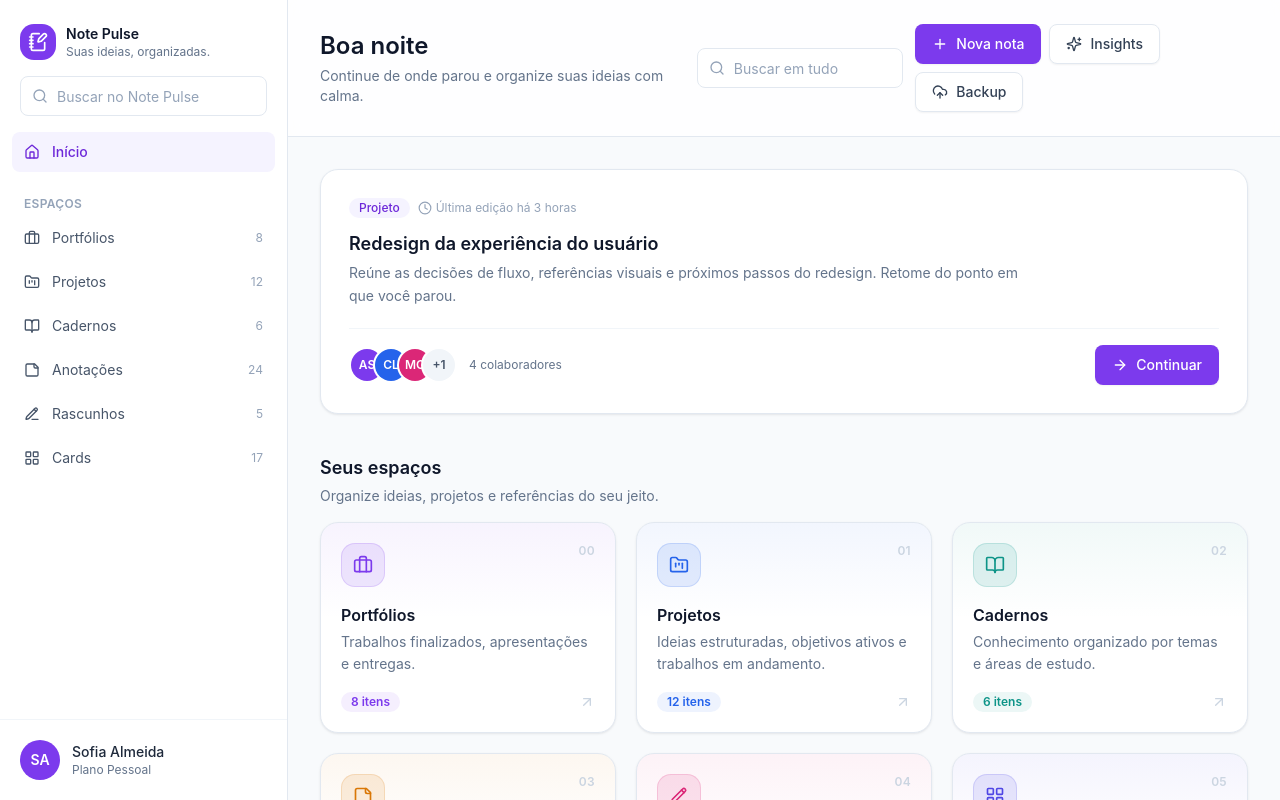
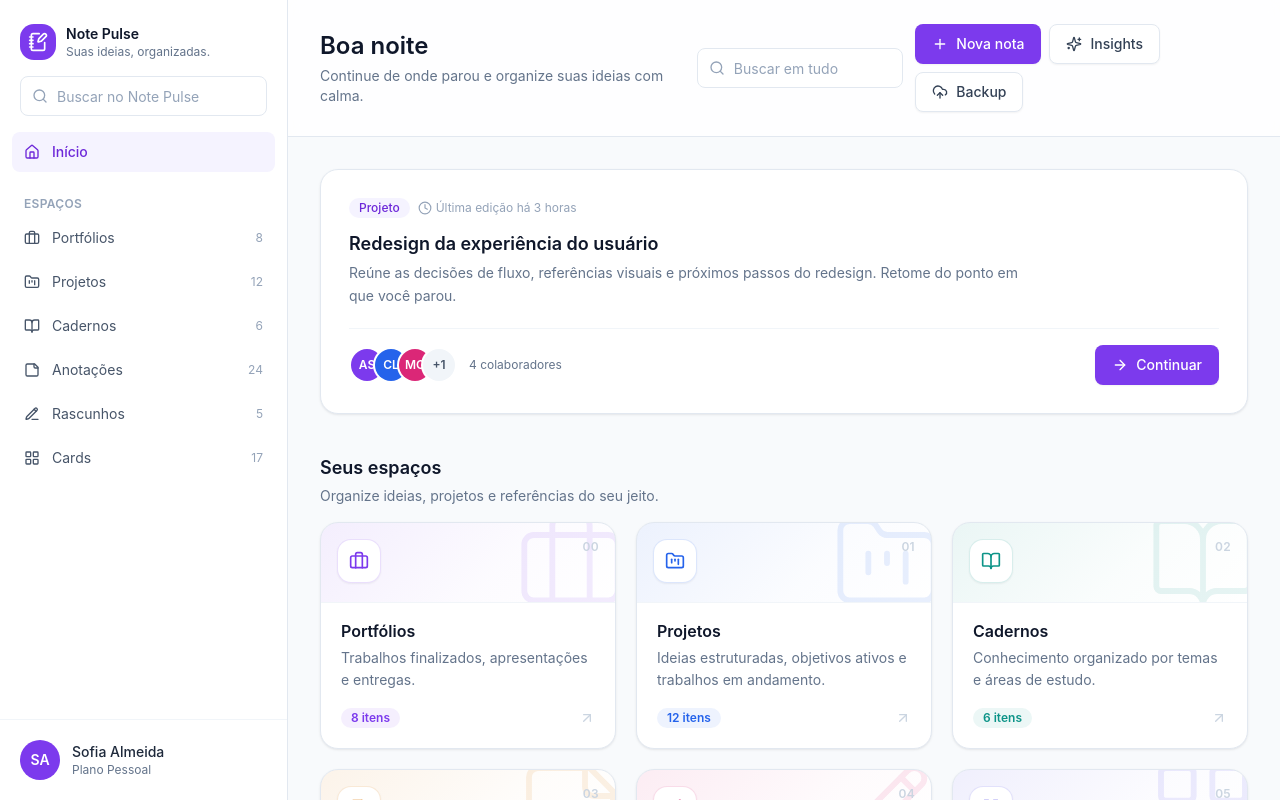
Before and after one commit to memocoreapp-pixel/projeto_anota-es, a React (Vite) app: page / in a window 1280 px wide. Built offline with nearby package versions, Linux system fonts and the light colour scheme.

Commit message:
style: add subtle category cover to space cards for a premium finish

```diff
--- a/src/components/cards/SpaceCard.tsx
+++ b/src/components/cards/SpaceCard.tsx
@@ -24,24 +24,28 @@ export function SpaceCard({ space }: SpaceCardProps) {
           navigate(space.route);
         }
       }}
-      className="group relative flex h-full cursor-pointer flex-col overflow-hidden p-5"
+      className="group relative flex h-full cursor-pointer flex-col overflow-hidden"
     >
-      {/* Fundo levemente colorido por categoria, bem discreto */}
+      {/* Capa sutil: gradiente discreto + watermark do ícone da categoria */}
       <div
+        className="relative h-20 overflow-hidden border-b border-slate-100"
+        style={{
+          background: `linear-gradient(135deg, ${space.accent}16 0%, ${space.accent}05 60%, transparent 100%)`,
+        }}
+      >
+        <Icon
           aria-hidden="true"
-        className="pointer-events-none absolute inset-x-0 top-0 h-24"
-        style={{
-          background: `linear-gradient(to bottom, ${space.accent}0f, transparent)`,
-        }}
+          strokeWidth={1.25}
+          className="pointer-events-none absolute -right-3 -top-4 h-28 w-28"
+          style={{ color: space.accent, opacity: 0.1 }}
         />
 
-      <div className="relative flex items-start justify-between">
+        <div className="relative flex items-start justify-between p-4">
           <span
-          className="flex h-11 w-11 items-center justify-center rounded-xl"
+            className="flex h-11 w-11 items-center justify-center rounded-xl bg-white"
             style={{
-            backgroundColor: `${space.accent}1f`,
               color: space.accent,
-            boxShadow: `inset 0 0 0 1px ${space.accent}29`,
+              boxShadow: `inset 0 0 0 1px ${space.accent}29, 0 1px 2px rgba(16,24,40,0.06)`,
             }}
           >
             <Icon className="h-5 w-5" aria-hidden="true" />
@@ -50,16 +54,17 @@ export function SpaceCard({ space }: SpaceCardProps) {
             {space.code}
           </span>
         </div>
+      </div>
 
-      <h3 className="relative mt-4 text-base font-semibold text-slate-900">
-        {space.title}
-      </h3>
+      {/* Conteúdo */}
+      <div className="flex flex-1 flex-col p-5 pt-4">
+        <h3 className="text-base font-semibold text-slate-900">{space.title}</h3>
 
-      <p className="relative mt-1 line-clamp-2 text-sm leading-relaxed text-slate-500">
+        <p className="mt-1 line-clamp-2 text-sm leading-relaxed text-slate-500">
           {space.description}
         </p>
 
-      <div className="relative mt-auto flex items-center justify-between pt-4">
+        <div className="mt-auto flex items-center justify-between pt-4">
           <span
             className="rounded-full px-2.5 py-0.5 text-xs font-semibold"
             style={{ backgroundColor: `${space.accent}14`, color: space.accent }}
@@ -71,6 +76,7 @@ export function SpaceCard({ space }: SpaceCardProps) {
             aria-hidden="true"
           />
         </div>
+      </div>
     </Card>
   );
 }
```
Lines whose indentation alone changed are shown as unchanged.
